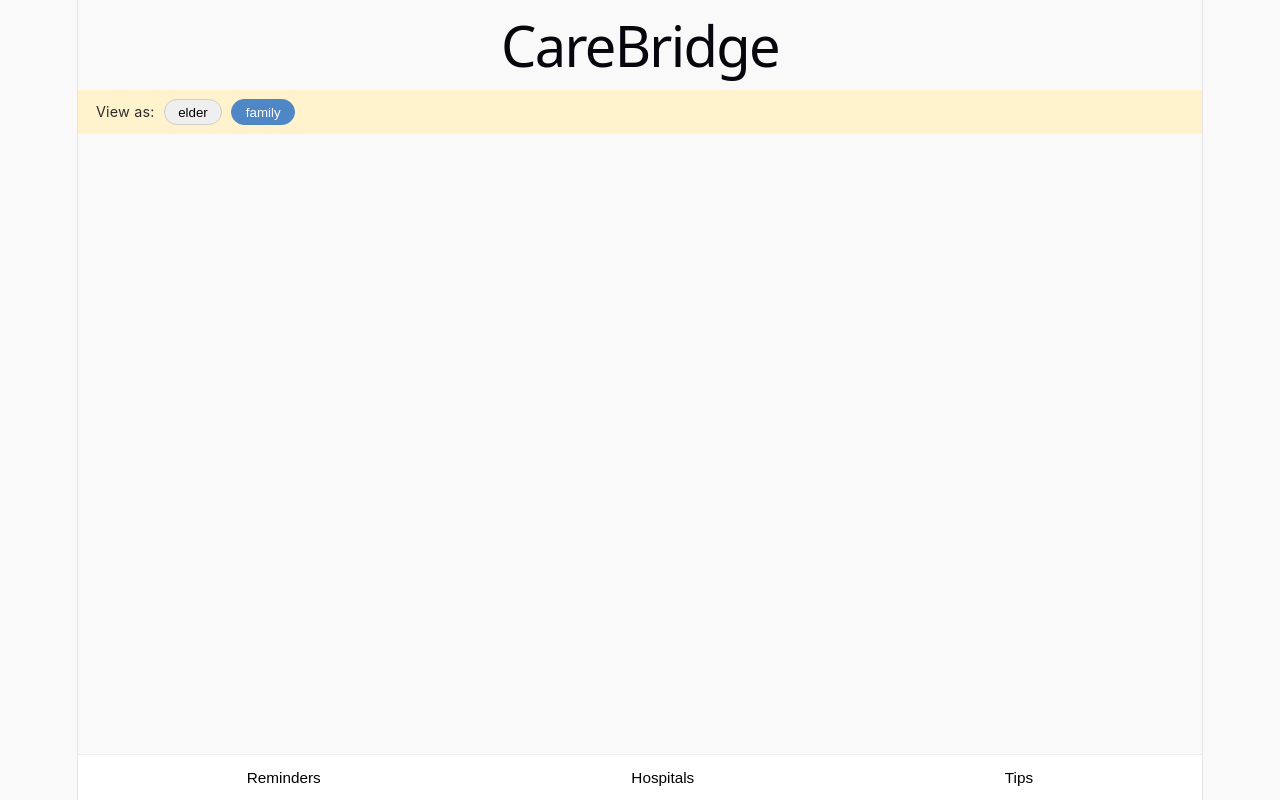
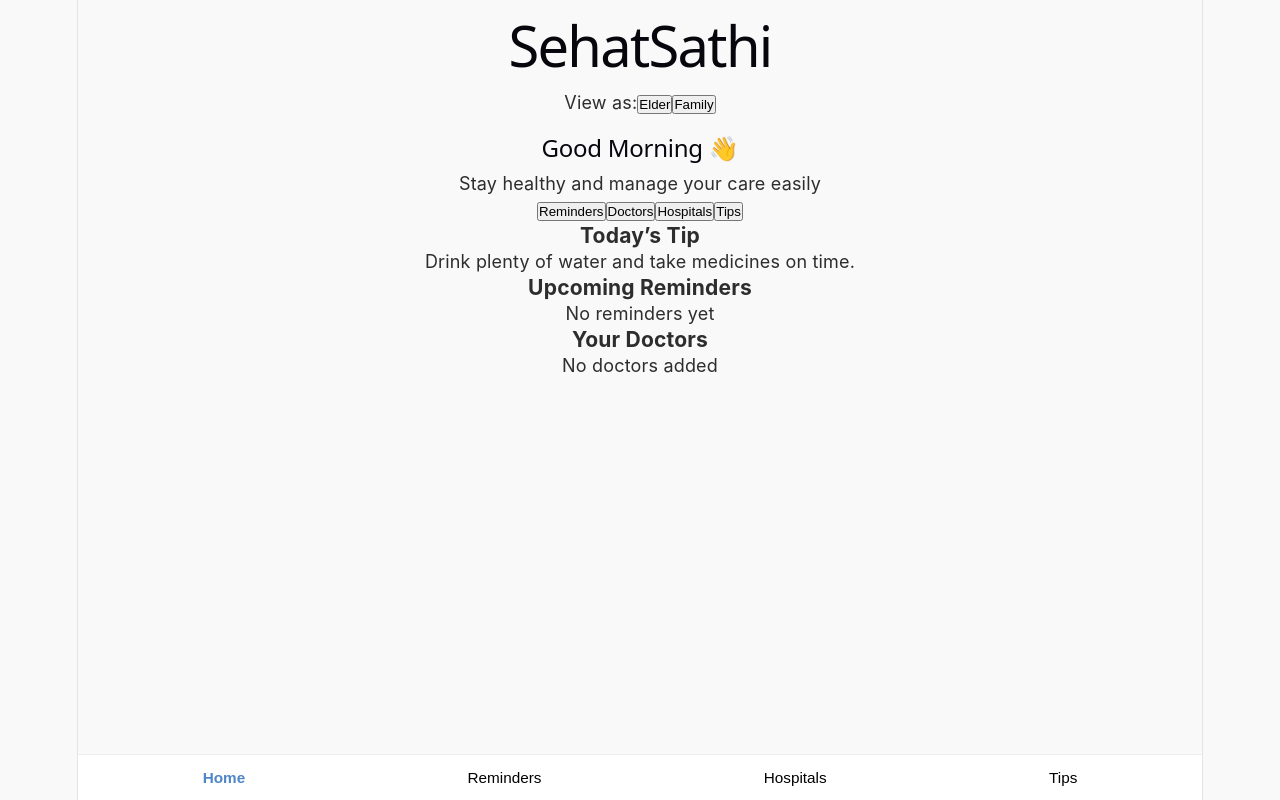
Before and after one commit to rajatbhargavv/sehatSathi, a React (Vite) app: page / in a window 1280 px wide. Built offline with nearby package versions, Linux system fonts and the light colour scheme; the HTML template or start-up script is replaced by a standard one.

Commit message:
feat: Sorry

```diff
--- a/package.json
+++ b/package.json
@@ -19,10 +19,13 @@
     "@types/react": "^19.2.14",
     "@types/react-dom": "^19.2.3",
     "@vitejs/plugin-react": "^6.0.1",
+    "autoprefixer": "^10.4.27",
     "eslint": "^9.39.4",
     "eslint-plugin-react-hooks": "^7.0.1",
     "eslint-plugin-react-refresh": "^0.5.2",
     "globals": "^17.4.0",
+    "postcss": "^8.5.8",
+    "tailwindcss": "^4.2.2",
     "vite": "^8.0.1"
   }
 }
--- a/src/app/layout/BottomNav.jsx
+++ b/src/app/layout/BottomNav.jsx
@@ -1,4 +1,3 @@
-// Changes based on role
 import React from 'react';
 import { useNavigate, useLocation } from 'react-router-dom';
 import { useApp } from '../providers/AppProvider';
@@ -7,11 +6,13 @@ import { ROUTES } from '../../constants/routes';
 
 const navItems = {
   [ROLES.ELDER]: [
+    { label: 'Home', path: ROUTES.HOME },
     { label: 'Reminders', path: ROUTES.REMINDERS },
     { label: 'Doctors', path: ROUTES.DOCTORS },
     { label: 'Tips', path: ROUTES.HEALTH_TIPS },
   ],
   [ROLES.FAMILY]: [
+    { label: 'Home', path: ROUTES.HOME },
     { label: 'Reminders', path: ROUTES.REMINDERS },
     { label: 'Hospitals', path: ROUTES.HOSPITALS },
     { label: 'Tips', path: ROUTES.HEALTH_TIPS },
@@ -29,7 +30,10 @@ const BottomNav = () => {
       {items.map((item) => (
         <button
           key={item.path}
-          className={`bottom-nav__item ${location.pathname === item.path ? 'active' : ''}`}
+          aria-label={item.label}
+          className={`bottom-nav__item ${
+            location.pathname.startsWith(item.path) ? 'active' : ''
+          }`}
           onClick={() => navigate(item.path)}
         >
           {item.label}
--- a/src/app/layout/MainLayout.jsx
+++ b/src/app/layout/MainLayout.jsx
@@ -1,14 +1,21 @@
 import React from 'react';
+import { Outlet } from 'react-router-dom';
 import Header from '../../components/layout/Header';
 import BottomNav from './BottomNav';
 import RoleSwitcher from './RoleSwitcher';
 
-const MainLayout = ({ children }) => {
+const MainLayout = () => {
   return (
     <div className="main-layout">
-      <Header title="CareBridge" />
+
+      <Header title="SehatSathi" />
+
       <RoleSwitcher />
-      <main className="main-content">{children}</main>
+
+      <main className="main-content">
+        <Outlet />
+      </main>
+
       <BottomNav />
     </div>
   );
--- a/src/app/layout/RoleSwitcher.jsx
+++ b/src/app/layout/RoleSwitcher.jsx
@@ -7,15 +7,19 @@ const RoleSwitcher = () => {
   const { role, setRole } = useApp();
 
   return (
-    <div className="role-switcher">
+    <div className="flex items-center gap-2 p-2">
       <span>View as:</span>
+
       {Object.values(ROLES).map((r) => (
         <button
           key={r}
-          className={role === r ? 'active' : ''}
+          aria-label={`Switch to ${r} view`}
+          className={`px-3 py-1 rounded ${
+            role === r ? 'bg-blue-600 text-white' : 'bg-gray-200'
+          }`}
           onClick={() => setRole(r)}
         >
-          {r}
+          {r.charAt(0).toUpperCase() + r.slice(1)}
         </button>
       ))}
     </div>
--- a/src/app/providers/AppProvider.jsx
+++ b/src/app/providers/AppProvider.jsx
@@ -7,11 +7,19 @@ const AppContext = createContext(null);
 export const AppProvider = ({ children }) => {
   const [role, setRole] = useState(DEFAULT_ROLE);
 
+  const value = { role, setRole };
+
   return (
-    <AppContext.Provider value={{ role, setRole }}>
+    <AppContext.Provider value={value}>
       {children}
     </AppContext.Provider>
   );
 };
 
-export const useApp = () => useContext(AppContext);
+export const useApp = () => {
+  const context = useContext(AppContext);
+  if (!context) {
+    throw new Error("useApp must be used within AppProvider");
+  }
+  return context;
+};
--- a/src/app/routes/AppRoutes.jsx
+++ b/src/app/routes/AppRoutes.jsx
@@ -1,9 +1,9 @@
-// Role-based routing logic
 import React from 'react';
-import { BrowserRouter, Routes, Route, Navigate } from 'react-router-dom';
+import { BrowserRouter, Routes, Route } from 'react-router-dom';
 import { ROUTES } from '../../constants/routes';
-import { useApp } from '../providers/AppProvider';
 import MainLayout from '../layout/MainLayout';
+
+import HomePage from '../../features/home/HomePage';
 import ReminderPage from '../../features/reminders/ReminderPage';
 import DoctorPage from '../../features/doctors/DoctorPage';
 import HospitalPage from '../../features/hospitals/HospitalPage';
@@ -12,15 +12,19 @@ import HealthTipPage from '../../features/healthTips/HealthTipPage';
 const AppRoutes = () => {
   return (
     <BrowserRouter>
-        <Routes>
-          <Route element={<MainLayout/>}>
-          <Route path={ROUTES.HOME} element={<Navigate to={ROUTES.REMINDERS} replace />} />
+      <Routes>
+
+        <Route element={<MainLayout />}>
+
+          <Route path={ROUTES.HOME} element={<HomePage />} />
           <Route path={ROUTES.REMINDERS} element={<ReminderPage />} />
           <Route path={ROUTES.DOCTORS} element={<DoctorPage />} />
           <Route path={ROUTES.HOSPITALS} element={<HospitalPage />} />
           <Route path={ROUTES.HEALTH_TIPS} element={<HealthTipPage />} />
-          </Route>
-        </Routes>
+
+        </Route>
+
+      </Routes>
     </BrowserRouter>
   );
 };
--- a/src/components/ui/Input.jsx
+++ b/src/components/ui/Input.jsx
@@ -1,12 +1,12 @@
 import React from 'react';
 
-const Input = (
+const Input =({
   value,
   onChange,
   placeholder,
   disabled = false,
   type = 'text'
-) => {
+}) => {
   return (
     <input
     type={type}
--- a/src/features/doctors/doctorHooks.js
+++ b/src/features/doctors/doctorHooks.js
@@ -18,6 +18,6 @@ export const useDoctors = () => {
     return saved;
   };
 
-  const doctors = filterDoctors(allDoctors, selectedArea,selectedspecialty);
+  const doctors = filterDoctors(allDoctors, selectedArea,selectedSpecialty);
   return { doctors, handleAddDoctor,selectedArea,selectedSpecialty,setSelectedArea,setSelectedSpecialty };
 };
--- /dev/null
+++ b/src/features/home/HomePage.jsx
@@ -0,0 +1,47 @@
+import React from 'react';
+
+const HomePage = () => {
+  return (
+    <div className="p-4 space-y-4">
+
+      {/* Greeting Section */}
+      <div className="bg-blue-100 p-4 rounded">
+        <h2 className="text-lg font-semibold">Good Morning 👋</h2>
+        <p className="text-sm text-gray-600">
+          Stay healthy and manage your care easily
+        </p>
+      </div>
+
+      {/* Quick Actions */}
+      <div className="grid grid-cols-2 gap-3">
+        <button className="p-3 bg-blue-500 text-white rounded">Reminders</button>
+        <button className="p-3 bg-green-500 text-white rounded">Doctors</button>
+        <button className="p-3 bg-purple-500 text-white rounded">Hospitals</button>
+        <button className="p-3 bg-orange-500 text-white rounded">Tips</button>
+      </div>
+
+      {/* Today Tip */}
+      <div className="bg-yellow-100 p-4 rounded">
+        <h3 className="font-semibold">Today’s Tip</h3>
+        <p className="text-sm">
+          Drink plenty of water and take medicines on time.
+        </p>
+      </div>
+
+      {/* Reminder Preview */}
+      <div>
+        <h3 className="font-semibold mb-2">Upcoming Reminders</h3>
+        <p className="text-sm text-gray-500">No reminders yet</p>
+      </div>
+
+      {/* Doctor Preview */}
+      <div>
+        <h3 className="font-semibold mb-2">Your Doctors</h3>
+        <p className="text-sm text-gray-500">No doctors added</p>
+      </div>
+
+    </div>
+  );
+};
+
+export default HomePage;
```
Also changed, not shown: src/app/layout/Header.jsx (added, +28 -0 lines), 1 other file (tests, documents, lock files or other folders).
